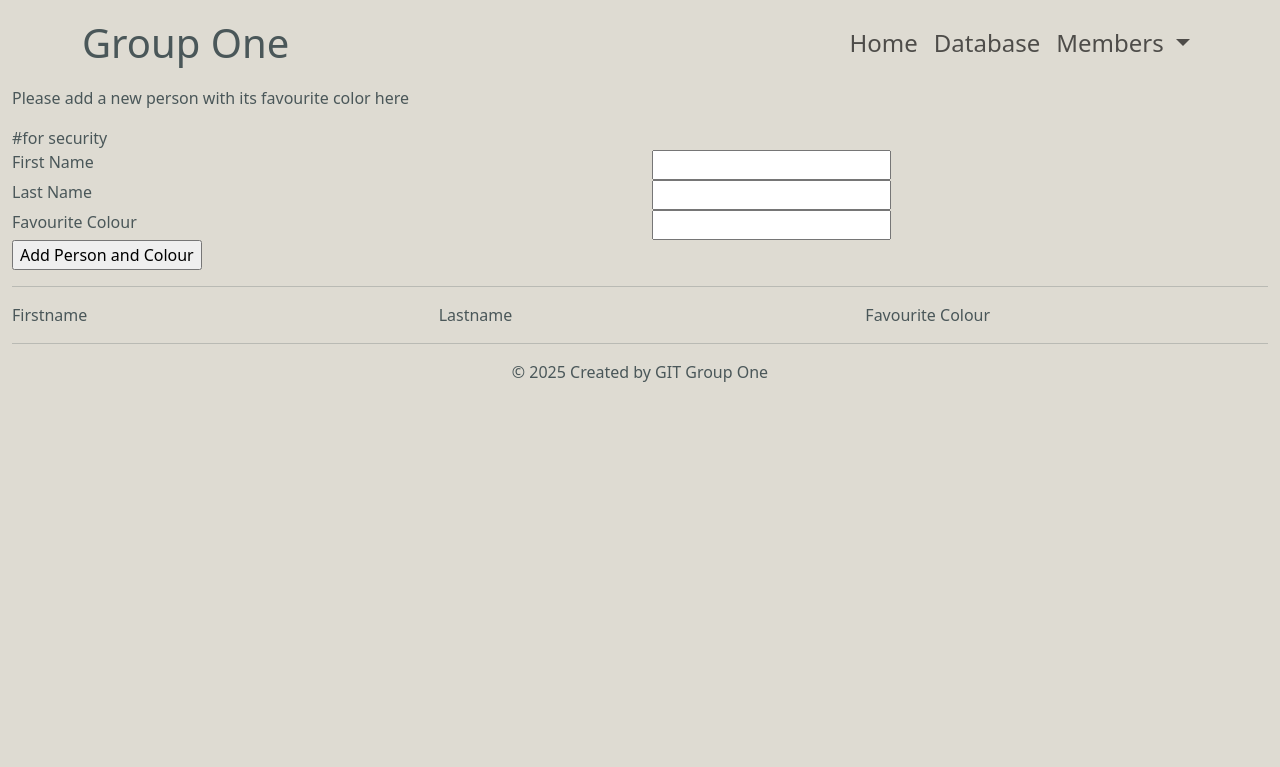
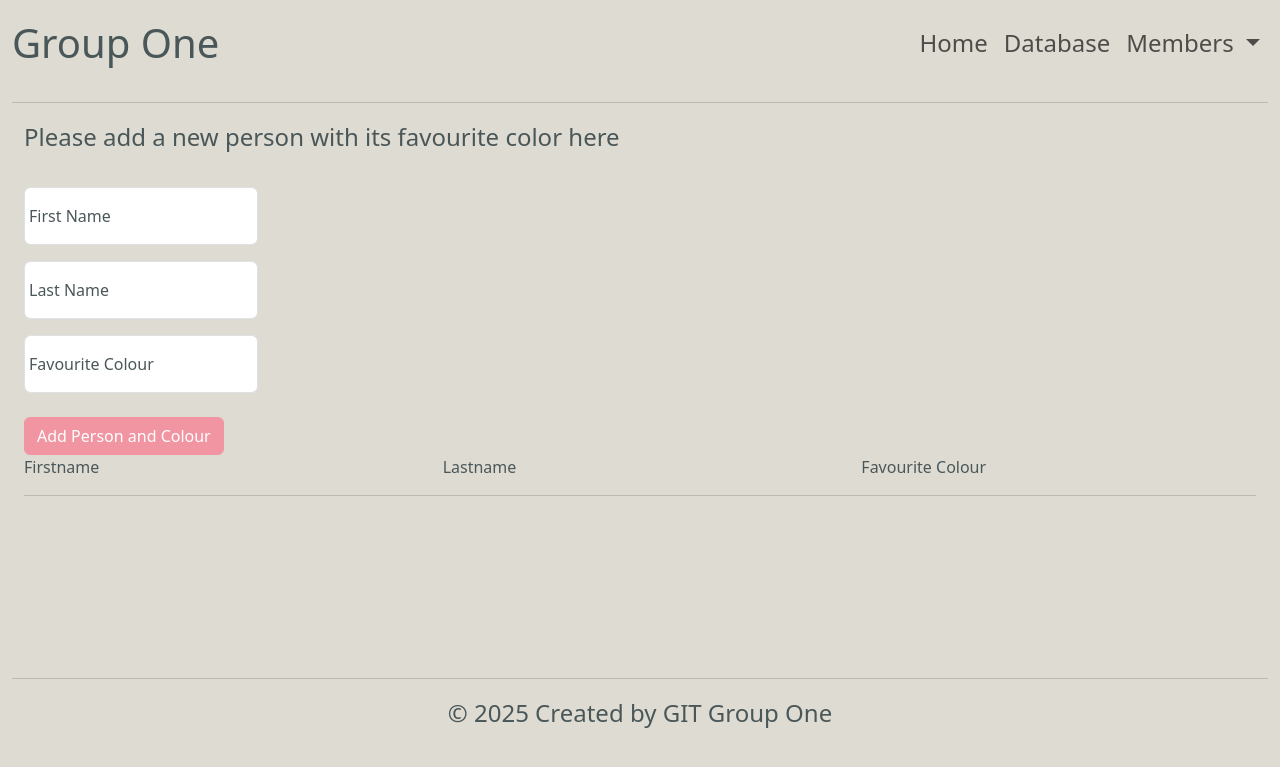
Before and after one commit to emilyryalls/homework_week11, a Flask app: page /database in a window 1280 px wide. Shown: the top 767 px of the page. Run offline with Flask 3, Linux system fonts and the light colour scheme; data that the repository does not hold is empty; some libraries are stand-ins or nearby versions.

Commit message:
Added style to Form and Drop down menu

```diff
--- a/application/data_access.py
+++ b/application/data_access.py
@@ -30,7 +30,7 @@ def get_people():
     sql = "Select firstname, lastname, FavouriteColour from vfavouritecolours"
     cursor.execute(sql)
 
-    result_set = cursor.fetchall()
+    result_set = cursor.fetchall() #cursor object, top1 fetchone
     person_list = []
     for vfavouritecolours in result_set:
         person_list.append({'firstname': vfavouritecolours[0], 'lastname': vfavouritecolours[1], 'FavouriteColour': vfavouritecolours[2]})
@@ -42,7 +42,7 @@ def add_person(fname, lname, col):
     cursor = conn.cursor()
 
     #checkk if colour exist
-    sql_check_colour = "SELECT ColourID FROM colour WHERE Name = %s"
+    sql_check_colour = "SELECT ColourID FROM colour WHERE Name = %s" # the %s the s is for string
     cursor.execute(sql_check_colour, (col,)) ## execute above query passing the colour to the placeholder %s
                                                     ## passing tuple because cursor.execute expect an iterable
     colour_result = cursor.fetchone() # hold the most recent query result if true, if false then return None
@@ -59,4 +59,4 @@ def add_person(fname, lname, col):
     val = (fname, lname, colour_id)
     cursor.execute(sql_person, val)
 
-    conn.commit()
+    conn.commit() # it commit the info into the DB
--- a/application/static/style.css
+++ b/application/static/style.css
@@ -1,11 +1,23 @@
 body{
     background-color: #DEDBD2;
     color: #4A5759;
+    height: 100%;
+    display: flex;
+    flex-direction: column;
+}
+
+p {
+    font-size: x-large;
+
+}
+
+.container-fluid{
 
 }
 
 .bg-1, .bg-2, .bg-3{
-    padding: 60px;
+    padding: 65px 0;
+    flex-grow: 1;
 
 }
 
@@ -37,6 +49,15 @@ body{
     color: cornsilk;
 }
 
+.navbar {
+--bs-navbar-toggler-border-color: rgb(0 0 0 / 0%);
+    --bs-navbar-toggler-focus-width: 0.05rem;
+}
+
+.navbar-toggler:hover {
+    rgba(var(--bs-emphasis-color-rgb), 0.15)
+}
+
 .navbar-brand {
     color: #4A5759;
 }
@@ -49,13 +70,57 @@ body{
     font-size: x-large;
 }
 
-.navbar-nav .dropdown-menu {
-    font-size: smaller;
+.navbar-nav {
+    flex-direction: row;
+    justify-content: flex-end;
 }
 
 
-footer {
-        width: 100%;
-    margin-top: auto; /* Keeps footer at bottom */
+.navbar-nav .dropdown-menu {
+    font-size: smaller;
+        position: absolute;
 
 }
+
+
+.btn-primary {
+    --bs-btn-bg: #f195a2;
+    --bs-btn-border-color: #f195a2;
+    --bs-btn-hover-bg: #f78294;
+    --bs-btn-hover-border-color: #f78294;
+    --bs-btn-active-bg: #f57d8e;
+    --bs-btn-active-border-color: #f57d8e;
+}
+
+.btn-primary:active {
+    box-shadow: 0 4px 6px rgba(0, 0, 0, 0.2); /* Adding shadow */
+}
+
+footer {
+    width: 100%;
+    margin-top: auto; /* Keeps footer at bottom */
+    text-align: center;
+    padding-top: 150px;
+
+
+}
+
+
+@media (min-width: 576px) {
+    .col-sm-6 {
+        flex: 0 0 auto;
+        width: 40%;
+    }
+}
+@media (min-width: 800px) {
+    .col-sm-6 {
+        flex: 0 0 auto;
+        width: 30%;
+    }
+}
+@media (min-width: 1115px) {
+    .col-sm-6 {
+        flex: 0 0 auto;
+        width: 20%;
+    }
+}
--- a/application/templates/database.html
+++ b/application/templates/database.html
@@ -3,30 +3,59 @@
 <section>
     <div class="form">
         <p> Please add a new person with its favourite color here</p>
+<!--        <form class="form-floating" method="POST">-->
+<!--            {{ form.hidden_tag() }} &lt;!&ndash; CSRF token for security &ndash;&gt;-->
+<!--            <div class="row">-->
+<!--                <div class="col-sm">{{form.first_name.label}}</div>-->
+<!--                <div class="col-sm">{{form.first_name}}</div>-->
+<!--            </div>-->
+<!--            <div class="row">-->
+<!--                <div class="col-sm">{{form.last_name.label}}</div>-->
+<!--                <div class="col-sm">{{form.last_name}}</div>-->
+<!--            </div>-->
+<!--                <div class="row">-->
+<!--                <div class="col-sm">{{form.colour.label}}</div>-->
+<!--                <div class="col-sm">{{form.colour}}</div>-->
+<!--            </div>-->
+<!--                <div class="row">-->
+<!--                 <div class="col-sm">{{form.submit}}</div>-->
+<!--                </div>-->
+<!--            <p style="color:red" > {{ message}}</p>-->
+<!--            <hr>-->
+<!--        </form>-->
+
+
 <form method="POST">
-            {{ form.hidden_tag() }} #for security
-            <div class="row">
-                <div class="col-sm">{{form.first_name.label}}</div>
-                <div class="col-sm">{{form.first_name}}</div>
+    {{ form.hidden_tag() }}
+
+    <div class="row g-3 mt-2">
+        <div class="col-sm-6 form-floating">
+            {{ form.first_name(class="form-control", id="floatingFirstName", placeholder="First Name") }}
+            <label for="floatingFirstName">{{ form.first_name.label.text }}</label>
         </div>
-            <div class="row">
-                <div class="col-sm">{{form.last_name.label}}</div>
-                <div class="col-sm">{{form.last_name}}</div>
     </div>
-                <div class="row">
-                <div class="col-sm">{{form.colour.label}}</div>
-                <div class="col-sm">{{form.colour}}</div>
+    <div class="row g-3 mt-0">
+        <div class="col-sm-6 form-floating">
+            {{ form.last_name(class="form-control", id="floatingLastName", placeholder="Last Name") }}
+            <label for="floatingLastName">{{ form.last_name.label.text }}</label>
         </div>
-                <div class="row">
-                 <div class="col-sm">{{form.submit}}</div>
     </div>
-            <p style="color:red" > {{ message}}</p>
-            <hr>
+    <div class="row g-3 mt-0">
+        <div class="col-sm-6 form-floating">
+            {{ form.colour(class="form-control", id="floatingColour", placeholder="Favourite Colour") }}
+            <label for="floatingColour">{{ form.colour.label.text }}</label>
+    </div>
+    </div>
+
+    <button type="submit" class="btn btn-primary mt-4">{{ form.submit.label.text }}</button>
 </form>
     </div>
 </section>
 <section>
     <div class="row strong">
+
+
+
         <div class="col-sm">Firstname</div>
         <div class="col-sm">Lastname</div>
         <div class="col-sm">Favourite Colour</div>
@@ -35,6 +64,7 @@
     {% for vfavouritecolours in people %}
     <div class="row">
         <div class="col-sm">
+
     <p>{{vfavouritecolours.firstname}}</p>
         </div>
         <div class="col-sm">
--- a/application/templates/layout.html
+++ b/application/templates/layout.html
@@ -12,7 +12,7 @@
     <title>{{title}} Page</title>
 </head>
 <body>
-    <div class="container">
+    <div class="container-fluid">
         <nav class="navbar navbar-expand-lg navbar-light ">
               <a class="navbar-brand " href="#"><span class="fs-1" aria-current="page">Group One</span></a>
               <button class="navbar-toggler" type="button" data-toggle="collapse" data-target="#navbarSupportedContent" aria-controls="navbarSupportedContent" aria-expanded="false" aria-label="Toggle navigation">
@@ -48,17 +48,20 @@
         <!--        </form>-->
               </div>
         </nav>
+        <hr />
+        <div class="container-fluid text-left">
+
+        {% block body_content %}
+        {% endblock %}
+
+        </div>
+        <footer class="bg-4 text-center">
+            <hr />
+            <p>&copy; 2025 Created by GIT Group One <a href=#></a></p>
+        </footer>
     </div>
 
-<div class="container-fluid text-left">
-<!-- <h1>{{ title }} Page</h1>-->
-    {% block body_content %}
-    {% endblock %}
-</div>
 
-    <footer class="bg-4 text-center">
-        <p>&copy; 2025 Created by GIT Group One <a href=#></a></p>
-    </footer>
 
     <script src="https://cdn.jsdelivr.net/npm/bootstrap@5.3.3/dist/js/bootstrap.bundle.min.js" integrity="sha384-YvpcrYf0tY3lHB60NNkmXc5s9fDVZLESaAA55NDzOxhy9GkcIdslK1eN7N6jIeHz" crossorigin="anonymous"></script>
     <!-- jQuery (necessary for Bootstrap's JavaScript plugins) -->
```
Lines whose indentation alone changed are shown as unchanged.
